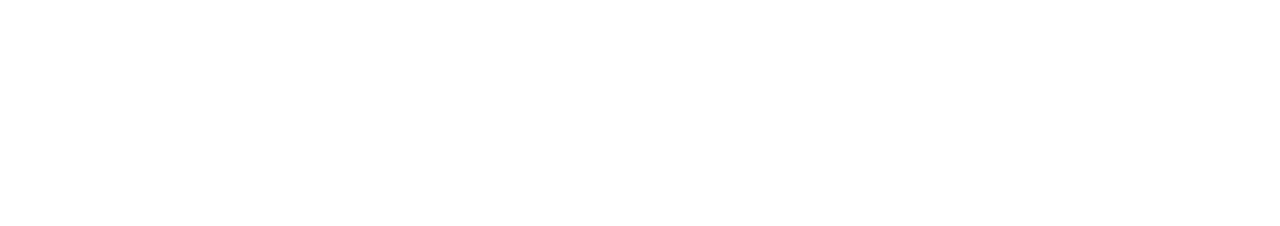
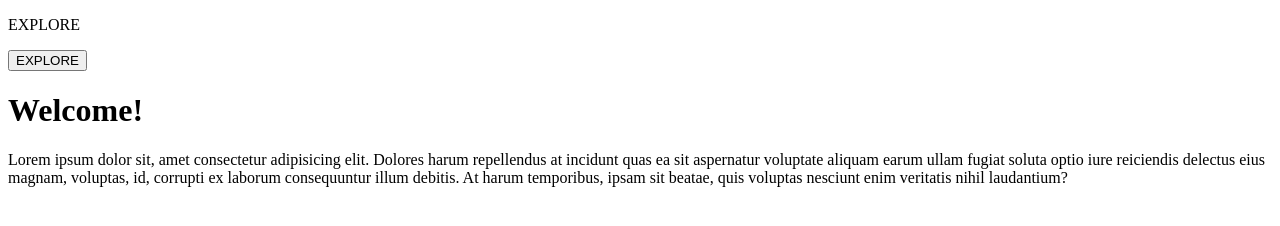
Before and after one commit to FVTVLIX/landing-page-enter-animation, a plain HTML site: page index.html in a window 1280 px wide. Drawn offline with nearby package versions, Linux system fonts and the light colour scheme.

Commit message:
added html

```diff
--- a/index.html
+++ b/index.html
@@ -17,7 +17,27 @@
 </head>
 <body>
 
+  <div class="container">
 
+    <div class="overlay">
+      <p class="screen">EXPLORE</p>
+      <div class="intro">
+        <button class="myBtn" onclick="fadeOut()">EXPLORE</button>
+      </div>
+    </div>
+
+
+
+    <div class="overlay-2"></div>
+
+
+
+
+    <div class="content">
+      <h1>Welcome!</h1>
+      <p class="data">Lorem ipsum dolor sit, amet consectetur adipisicing elit. Dolores harum repellendus at incidunt quas ea sit aspernatur voluptate aliquam earum ullam fugiat soluta optio iure reiciendis delectus eius magnam, voluptas, id, corrupti ex laborum consequuntur illum debitis. At harum temporibus, ipsam sit beatae, quis voluptas nesciunt enim veritatis nihil laudantium?</p>
+    </div>
+  </div>
 
   <script src="main.js"></script>
 </body>
```
